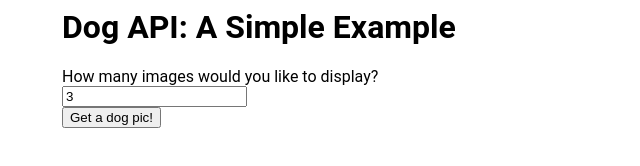
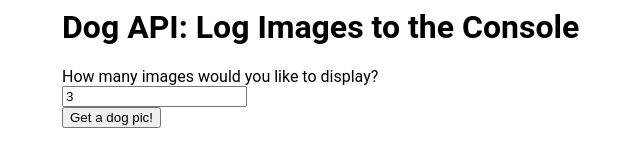
Before and after one commit to hotdogmcgee/DogApp2, a plain HTML site: page index.html in a window 1280 px wide. Shown: the whole page, without its empty margins (278-918 px from the left). Drawn offline with nearby package versions, Linux system fonts and the light colour scheme.

Commit message:
updated HTML

```diff
--- a/index.html
+++ b/index.html
@@ -9,7 +9,7 @@
   </head>
   <body>
       <div class="container">
-          <h1>Dog API: A Simple Example</h1>
+          <h1>Dog API: Log Images to the Console</h1>
 
           <form>
             <label>How many images would you like to display?</label>
```
